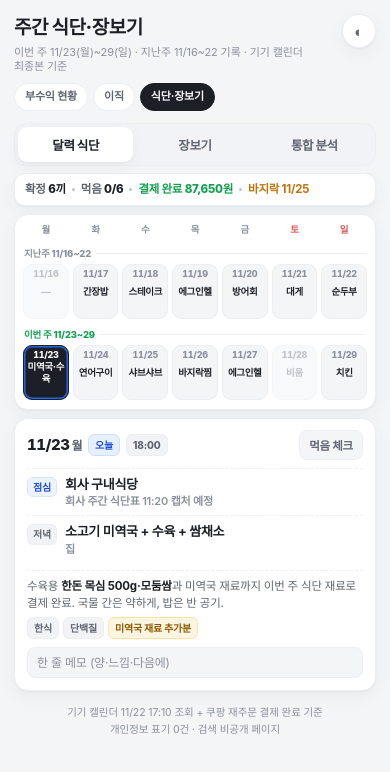
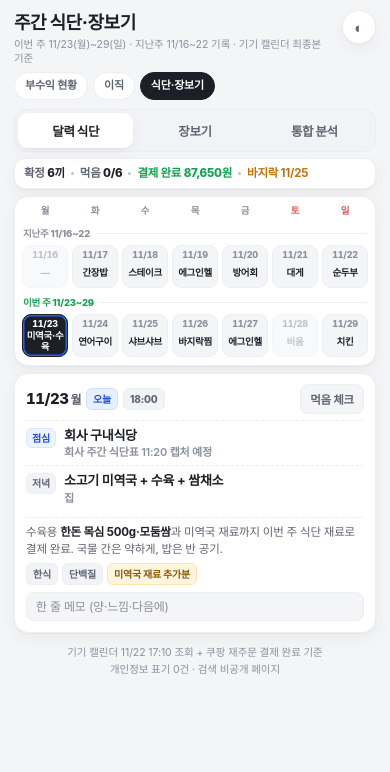
Before and after one commit to heaeazy-debug/heaeazy-debug.github.io, a plain HTML site: page meals.html in a window 390 px wide. Drawn offline with Linux system fonts and the light colour scheme.

Commit message:
식단 보드: 모바일 667px 화면에 달력+상세가 한눈에 들어오도록 여백·셀 높이 조정

```diff
--- a/meals.html
+++ b/meals.html
@@ -27,20 +27,20 @@
     font-size:15px;line-height:1.45;word-break:keep-all;-webkit-font-smoothing:antialiased;
     transition:background .2s ease,color .2s ease;overflow-x:hidden;
   }
-  .app{max-width:480px;margin:0 auto;padding:14px 14px calc(24px + env(safe-area-inset-bottom))}
-  header.top{display:flex;align-items:flex-start;justify-content:space-between;gap:10px;margin:0 0 9px}
-  h1{font-size:19px;letter-spacing:-.5px;margin:0;font-weight:800}
-  .basis{font-size:11px;color:var(--sub);margin-top:3px;letter-spacing:-.1px;line-height:1.35}
+  .app{max-width:480px;margin:0 auto;padding:10px 14px calc(22px + env(safe-area-inset-bottom))}
+  header.top{display:flex;align-items:flex-start;justify-content:space-between;gap:10px;margin:0 0 7px}
+  h1{font-size:18px;letter-spacing:-.5px;margin:0;font-weight:800}
+  .basis{font-size:10.5px;color:var(--sub);margin-top:2px;letter-spacing:-.1px;line-height:1.3}
   .theme-btn{flex:0 0 auto;width:34px;height:34px;border-radius:50%;border:1px solid var(--line);background:var(--card);
     color:var(--sub2);font-size:15px;display:grid;place-items:center;cursor:pointer;box-shadow:var(--shadow)}
-  nav.boards{display:flex;gap:5px;overflow-x:auto;scrollbar-width:none;margin:0 0 9px;padding-bottom:1px}
+  nav.boards{display:flex;gap:5px;overflow-x:auto;scrollbar-width:none;margin:0 0 7px;padding-bottom:1px}
   nav.boards::-webkit-scrollbar{display:none}
   nav.boards a{flex:0 0 auto;font-size:11px;font-weight:700;text-decoration:none;color:var(--sub2);
     background:var(--card);border:1px solid var(--line);border-radius:999px;padding:5px 10px;letter-spacing:-.2px}
   nav.boards a.here{background:var(--pill);color:var(--pill-text);border-color:var(--pill)}
 
   /* 3탭 */
-  .tabwrap{position:sticky;top:0;z-index:20;background:var(--bg);padding:2px 0 7px}
+  .tabwrap{position:sticky;top:0;z-index:20;background:var(--bg);padding:1px 0 6px}
   .mtabs{display:flex;gap:4px;background:var(--chip-bg);border:1px solid var(--line);border-radius:12px;padding:3px}
   .mtabs button{flex:1;min-width:0;border:0;background:transparent;color:var(--sub2);font-size:12.5px;font-weight:800;
     letter-spacing:-.4px;padding:8px 2px;border-radius:9px;font-family:inherit;cursor:pointer;white-space:nowrap}
@@ -48,8 +48,8 @@
 
   /* 요약 바 */
   .sumline{display:flex;align-items:center;gap:6px;flex-wrap:wrap;background:var(--card);border:1px solid var(--line);
-    border-radius:11px;padding:7px 10px;box-shadow:var(--shadow);font-size:11.5px;font-weight:700;color:var(--sub2);
-    letter-spacing:-.25px;margin-bottom:8px}
+    border-radius:11px;padding:6px 9px;box-shadow:var(--shadow);font-size:11.5px;font-weight:700;color:var(--sub2);
+    letter-spacing:-.25px;margin-bottom:7px}
   .sumline .dot{width:3px;height:3px;border-radius:50%;background:var(--sub);opacity:.55;flex:0 0 auto}
   .sumline b{font-weight:800;color:var(--text)}
   .sumline .ok{color:var(--green)}
@@ -57,20 +57,20 @@
 
   /* 달력 */
   .cal{display:grid;grid-template-columns:repeat(7,minmax(0,1fr));gap:4px;background:var(--card);border:1px solid var(--line);
-    border-radius:14px;padding:8px 8px 9px;box-shadow:var(--shadow)}
+    border-radius:14px;padding:7px 7px 8px;box-shadow:var(--shadow)}
   .wd{font-size:9.5px;font-weight:800;color:var(--sub);text-align:center;letter-spacing:-.2px;padding-bottom:1px}
   .wd.we{color:var(--red);opacity:.8}
   .wlab{grid-column:1 / -1;font-size:9.5px;font-weight:800;color:var(--sub);letter-spacing:-.2px;
-    margin:5px 1px 0;display:flex;align-items:center;gap:5px}
+    margin:4px 1px 0;display:flex;align-items:center;gap:5px}
   .wlab::after{content:"";flex:1;height:1px;background:var(--line)}
   .wlab.cur{color:var(--green)}
-  .cell{appearance:none;border:1px solid var(--line);background:var(--bg);border-radius:9px;padding:4px 1px 3px;
-    display:flex;flex-direction:column;align-items:center;gap:1px;min-width:0;font-family:inherit;color:var(--text);
-    cursor:pointer;line-height:1.15;transition:background .15s ease}
-  .cell .cd{font-size:9px;font-weight:800;color:var(--sub);font-variant-numeric:tabular-nums;letter-spacing:-.3px}
+  .cell{position:relative;appearance:none;border:1px solid var(--line);background:var(--bg);border-radius:9px;padding:3px 1px;
+    display:flex;flex-direction:column;align-items:center;justify-content:center;gap:1px;min-width:0;font-family:inherit;
+    color:var(--text);cursor:pointer;line-height:1.15;transition:background .15s ease}
+  .cell .cd{font-size:9px;font-weight:800;color:var(--sub);font-variant-numeric:tabular-nums;letter-spacing:-.3px;line-height:1.25}
   .cell .cm{font-size:9.5px;font-weight:800;letter-spacing:-.35px;text-align:center;word-break:break-all;
-    line-height:1.2;height:22px;overflow:hidden;display:flex;align-items:center;justify-content:center;padding:0 1px}
-  .cell .cs{font-size:9px;font-weight:900;height:11px;color:var(--green);line-height:1}
+    line-height:1.18;height:23px;overflow:hidden;display:flex;align-items:center;justify-content:center;padding:0 1px}
+  .cell .cs{position:absolute;top:1px;right:2px;font-size:8.5px;font-weight:900;color:var(--green);line-height:1}
   .cell.off{opacity:.55}
   .cell.off .cm{font-weight:700;color:var(--sub)}
   .cell.today{box-shadow:inset 0 0 0 1.5px var(--blue)}
@@ -79,9 +79,9 @@
   .cell.sel .cs{color:var(--pill-text)}
 
   /* 상세 카드 */
-  .detail{margin-top:8px;background:var(--card);border:1px solid var(--line);border-radius:14px;padding:11px 12px 12px;
+  .detail{margin-top:7px;background:var(--card);border:1px solid var(--line);border-radius:14px;padding:10px 11px 11px;
     box-shadow:var(--shadow)}
-  .dc-top{display:flex;align-items:center;gap:6px;flex-wrap:wrap;margin-bottom:8px}
+  .dc-top{display:flex;align-items:center;gap:5px;flex-wrap:wrap;margin-bottom:6px}
   .dc-date{font-size:15px;font-weight:800;letter-spacing:-.45px;font-variant-numeric:tabular-nums}
   .dc-date em{font-style:normal;font-size:12px;color:var(--sub2);margin-left:2px;font-weight:700}
   .chip{font-size:10px;font-weight:800;border-radius:6px;padding:2.5px 6px;letter-spacing:-.2px;
@@ -96,7 +96,7 @@
     color:var(--sub2);border-radius:8px;padding:6px 9px;font-size:11.5px;font-weight:800;letter-spacing:-.2px;
     cursor:pointer;font-family:inherit;white-space:nowrap}
   .eat-btn[data-on="1"]{background:var(--green);border-color:var(--green);color:#fff}
-  .mrow{display:flex;gap:8px;align-items:flex-start;padding:6px 0;border-top:1px dashed var(--line)}
+  .mrow{display:flex;gap:8px;align-items:flex-start;padding:5px 0;border-top:1px dashed var(--line)}
   .mrow:first-of-type{border-top:0;padding-top:0}
   .mk{flex:0 0 30px;font-size:10px;font-weight:800;letter-spacing:-.2px;border-radius:6px;padding:2px 0;text-align:center;
     background:var(--chip-bg);color:var(--sub2);border:1px solid var(--line);margin-top:2px}
@@ -104,12 +104,12 @@
   [data-theme="dark"] .mk.l{color:#a8c6ff;background:#1b2a45;border-color:#2b4470}
   .mv{min-width:0;flex:1;font-size:13px;font-weight:700;letter-spacing:-.3px;line-height:1.4}
   .mv .sm{display:block;font-size:11px;font-weight:600;color:var(--sub);margin-top:1px;letter-spacing:-.2px;line-height:1.4}
-  .dc-note{font-size:11.5px;color:var(--sub2);margin-top:7px;padding-top:7px;border-top:1px dashed var(--line);
+  .dc-note{font-size:11.5px;color:var(--sub2);margin-top:6px;padding-top:6px;border-top:1px dashed var(--line);
     letter-spacing:-.2px;line-height:1.45}
   .dc-note b{color:var(--text)}
   .dc-chips{display:flex;flex-wrap:wrap;gap:4px;margin-top:6px}
   .memo{width:100%;border:1px solid var(--line);background:var(--bg);color:var(--text);border-radius:8px;
-    padding:7px 9px;font-size:12px;font-family:inherit;outline:none;letter-spacing:-.2px;margin-top:8px}
+    padding:6px 9px;font-size:12px;font-family:inherit;outline:none;letter-spacing:-.2px;margin-top:7px}
   .memo:focus{border-color:var(--blue)}
   .memo::placeholder{color:var(--sub)}
 
@@ -209,7 +209,7 @@
   .info b{color:var(--sub2);display:block;margin-bottom:4px;font-size:11px}
   .info ul{margin:0;padding-left:14px}
   .info li{margin:2px 0}
-  footer{text-align:center;font-size:10.5px;color:var(--sub);margin-top:14px;line-height:1.6;letter-spacing:-.1px}
+  footer{text-align:center;font-size:10.5px;color:var(--sub);margin-top:12px;line-height:1.6;letter-spacing:-.1px}
   .reset{border:1px solid var(--line);background:var(--card);color:var(--sub2);border-radius:8px;padding:5px 9px;
     font-size:10.5px;font-weight:700;font-family:inherit;cursor:pointer;letter-spacing:-.2px}
   .hidden{display:none!important}
@@ -462,7 +462,7 @@ function cellHTML(d){
       aria-selected="${d.key === selKey}" aria-label="${d.dn} ${d.dw} ${d.menu}${eaten ? " 먹음" : ""}">
     <span class="cd">${d.dn}</span>
     <span class="cm">${d.kw}</span>
-    <span class="cs">${eaten ? "✓" : ""}</span>
+    ${eaten ? `<span class="cs">✓</span>` : ""}
   </button>`;
 }
 
```
